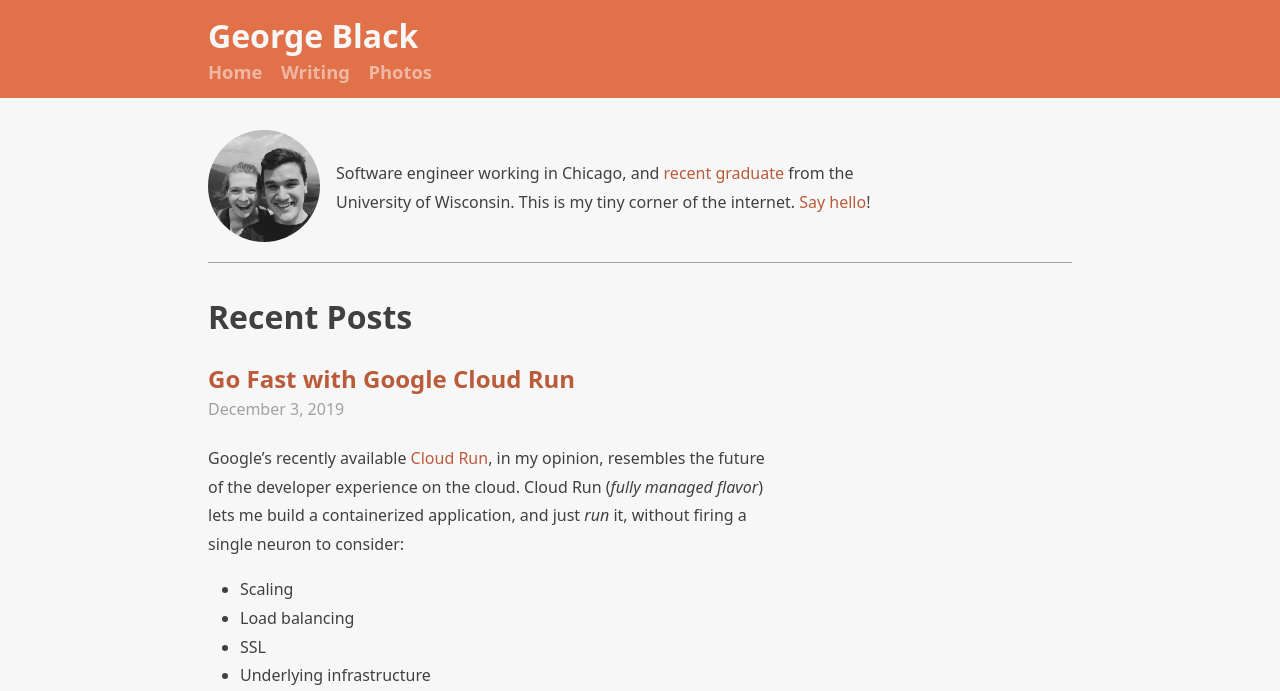
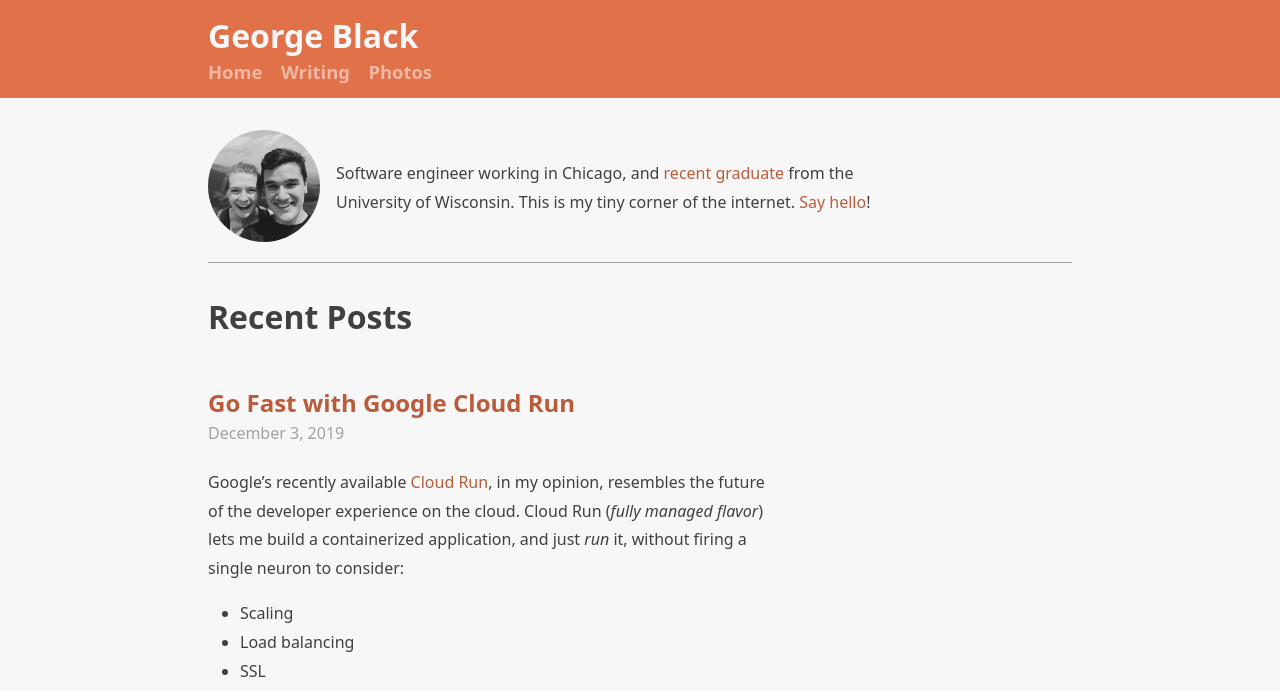
Before and after one commit to georgemblack/web, a Jekyll site: the page built from src/index.md, in a window 1280 px wide. Shown: the top 691 px of the page. Built offline with Jekyll 4.4.1, drawn with Linux system fonts in a browser that asks for light colours; Markdown is read by kramdown in place of the engine named in the settings.

Commit message:
Style fix

```diff
--- a/src/_includes/style.scss
+++ b/src/_includes/style.scss
@@ -153,6 +153,14 @@ main {
     h1 {
       font-size: 2em;
     }
+
+    h2,
+    h3,
+    h4,
+    h5,
+    h6 {
+      margin-top: 2em;
+    }
   }
 
   h1,
```
